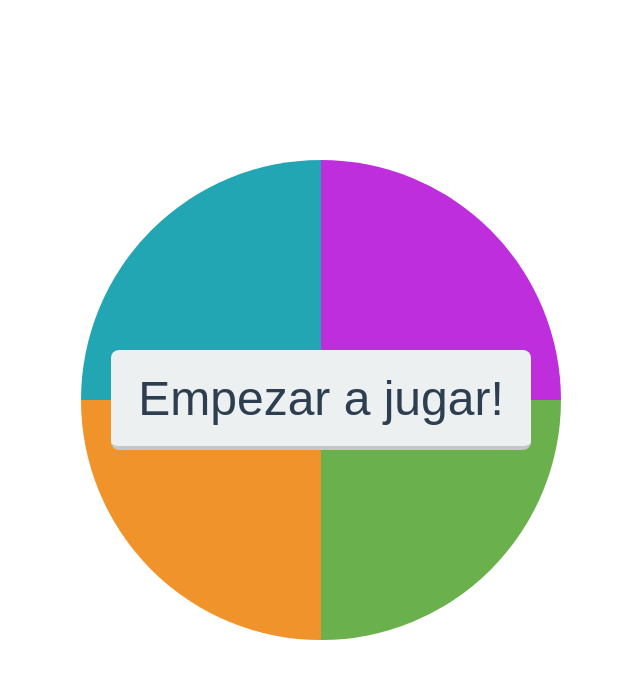
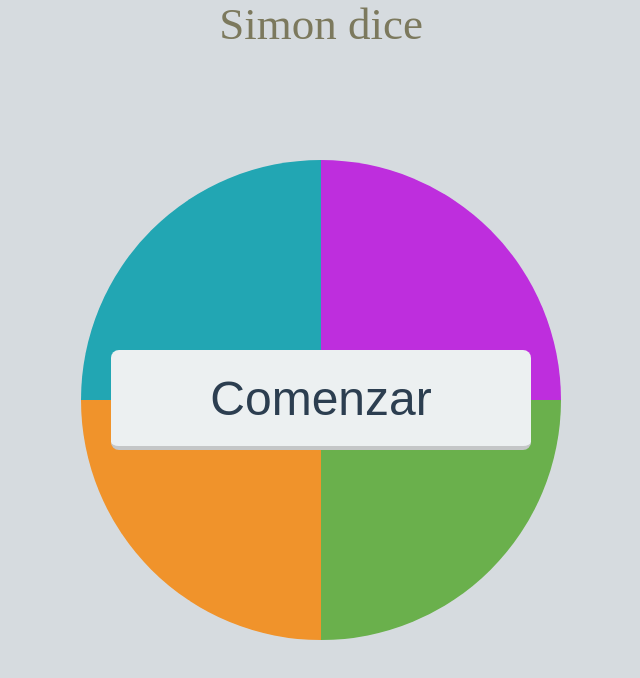
Before and after one commit to wilson1234567891962/Simon, a plain HTML site: page index.html in a window 1280 px wide. Shown: the whole page, without its empty margins (319-959 px from the left). Drawn offline with nearby package versions, Linux system fonts and the light colour scheme.

Commit message:
Implements the refactor

```diff
--- a/css/style.css
+++ b/css/style.css
@@ -1,5 +1,5 @@
 body {
-  background: white;
+  background: #D6DBDF;
   margin: 0;
   display: flex;
   align-items: center;
@@ -98,6 +98,20 @@ body {
         outline: none;
 }
 
+.header{
+  width: 100%;
+  margin: auto;
+  margin-bottom: -100px;
+  position: fixed;
+  font-family: "Lucida Console";
+  top: 0;
+  text-align: center;
+}
+
+h1{
+color: #7c795d; font-family: 'Trocchi', serif; font-size: 45px; font-weight: normal; line-height: 48px; margin: 0;
+}
+
 .btn-start:hover {
         color: #ecf0f1;
         background: #2c3e50;
--- a/index.html
+++ b/index.html
@@ -8,12 +8,15 @@
   </head>
 
   <body>
+    <div class="header">
+       <h1>Simon dice</h1>
+   </div>
     <div class="gameboard">
       <div id="celeste" class="color celeste left" data-color="celeste"></div>
       <div id="violeta" class="color violeta right" data-color="violeta"></div>
       <div id="naranja" class="color naranja left" data-color="naranja"></div>
       <div id="verde" class="color verde right" data-color="verde"></div>
-      <button id="btnEmpezar" class="btn-start" onclick="empezarJuego()">Empezar a jugar!</button>
+      <button id="btnEmpezar" class="btn-start" onclick="empezarJuego()" >Comenzar</button>
     </div>
 
     <script type="text/javascript" src="https://cdnjs.cloudflare.com/ajax/libs/sweetalert/2.1.2/sweetalert.min.js"></script>
```
